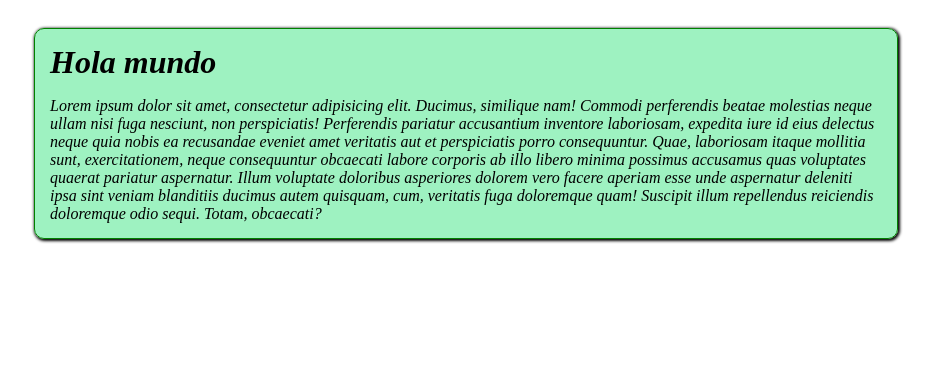
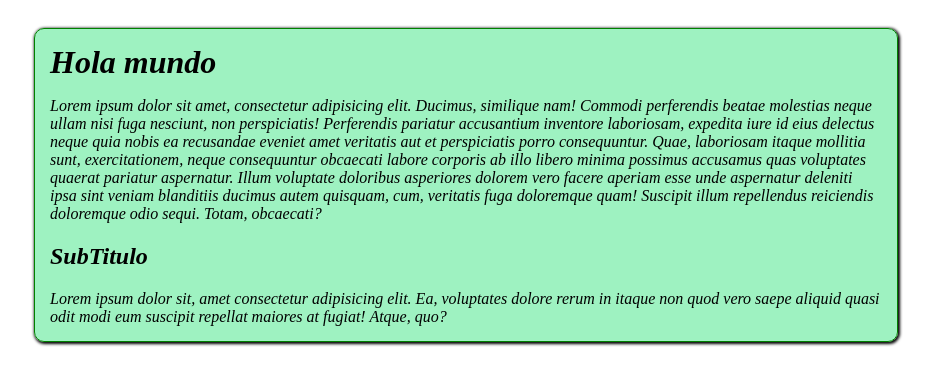
Before and after one commit to anyerthony/Test, a plain HTML site: page index.html in a window 1280 px wide. Shown: the whole page, without its empty margins (174-1107 px from the left). Drawn offline with Linux system fonts and the light colour scheme.

Commit message:
sub titulo

```diff
--- a/index.html
+++ b/index.html
@@ -13,6 +13,10 @@
     <div class="main">
         <p>Lorem ipsum dolor sit amet, consectetur adipisicing elit. Ducimus, similique nam! Commodi perferendis beatae molestias neque ullam nisi fuga nesciunt, non perspiciatis! Perferendis pariatur accusantium inventore laboriosam, expedita iure id eius delectus neque quia nobis ea recusandae eveniet amet veritatis aut et perspiciatis porro consequuntur. Quae, laboriosam itaque mollitia sunt, exercitationem, neque consequuntur obcaecati labore corporis ab illo libero minima possimus accusamus quas voluptates quaerat pariatur aspernatur. Illum voluptate doloribus asperiores dolorem vero facere aperiam esse unde aspernatur deleniti ipsa sint veniam blanditiis ducimus autem quisquam, cum, veritatis fuga doloremque quam! Suscipit illum repellendus reiciendis doloremque odio sequi. Totam, obcaecati?</p>
     </div>
+    <div class="otro">
+        <h2> SubTitulo</h2>
+        Lorem ipsum dolor sit, amet consectetur adipisicing elit. Ea, voluptates dolore rerum in itaque non quod vero saepe aliquid quasi odit modi eum suscipit repellat maiores at fugiat! Atque, quo?
+    </div>
 </header>
 </body>
 </html>
```
